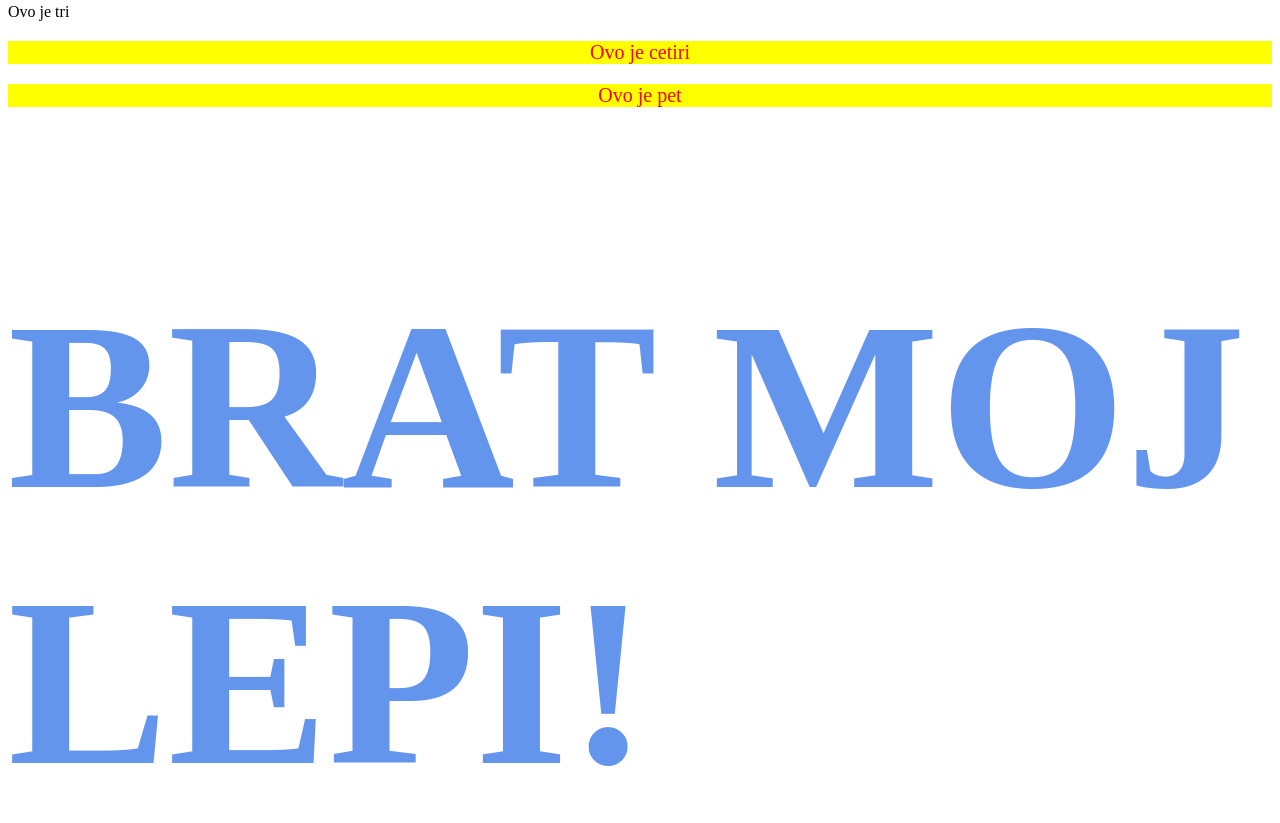
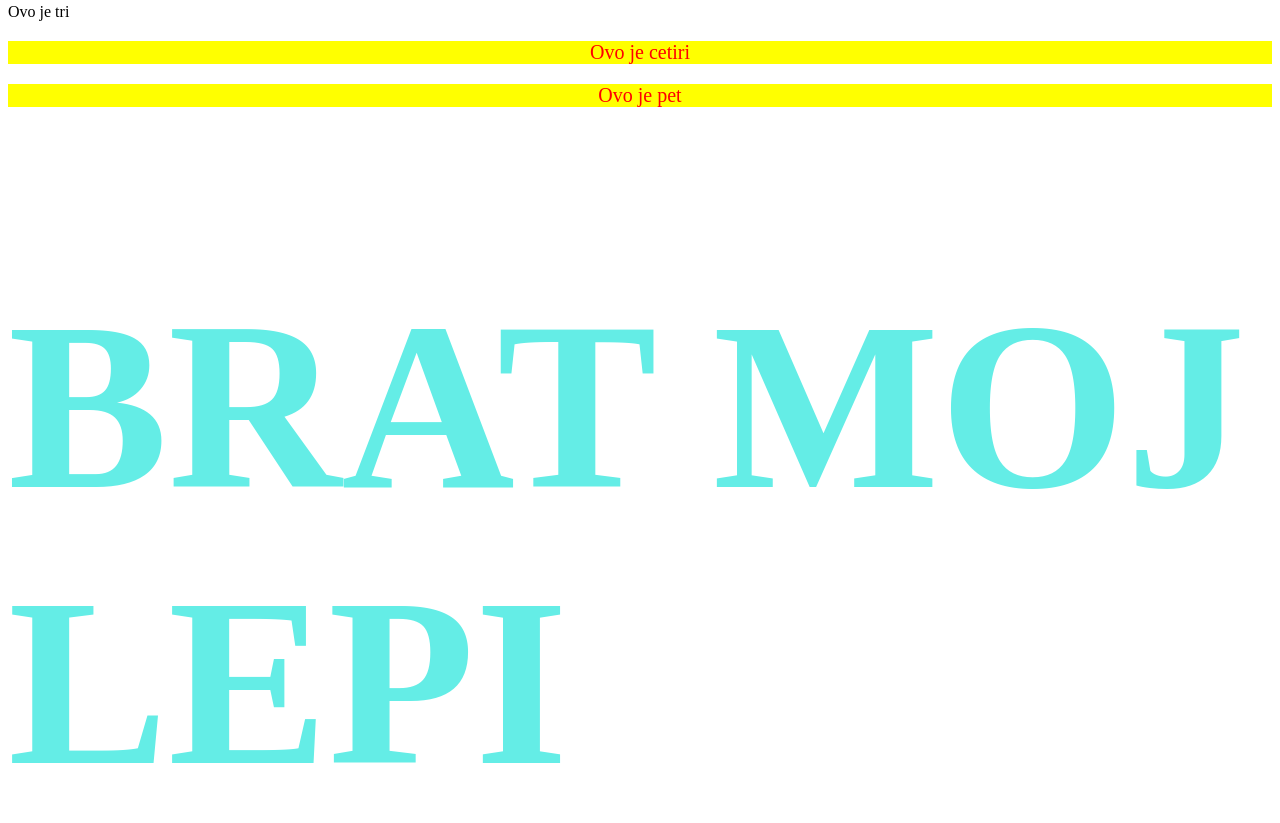
Before and after one commit to Kukii258/ima-css, a plain HTML site: page index.html in a window 1280 px wide. Shown: the part 608-1431 px from the top of the page. Drawn offline with Linux system fonts and the light colour scheme.

Commit message:
JA sam super

```diff
--- a/index.html
+++ b/index.html
@@ -45,7 +45,7 @@
             <p class="otac">Ovo je cetiri</p>
             <p class="otac">Ovo je pet</p>
         </div>
-        <h1 class="mo">BRAT MOJ LEPI!
+        <h1 class="mo">BRAT MOJ LEPI
         </h1>
     </body>
 </html>
--- a/style.css
+++ b/style.css
@@ -49,7 +49,7 @@ button{
     text-align: center;
 }
 .mo{
-    color: cornflowerblue;
+    color: rgb(100, 237, 230);
     font-size: 240px;
     font-family: 'Times New Roman', Times, serif;
 }
```
